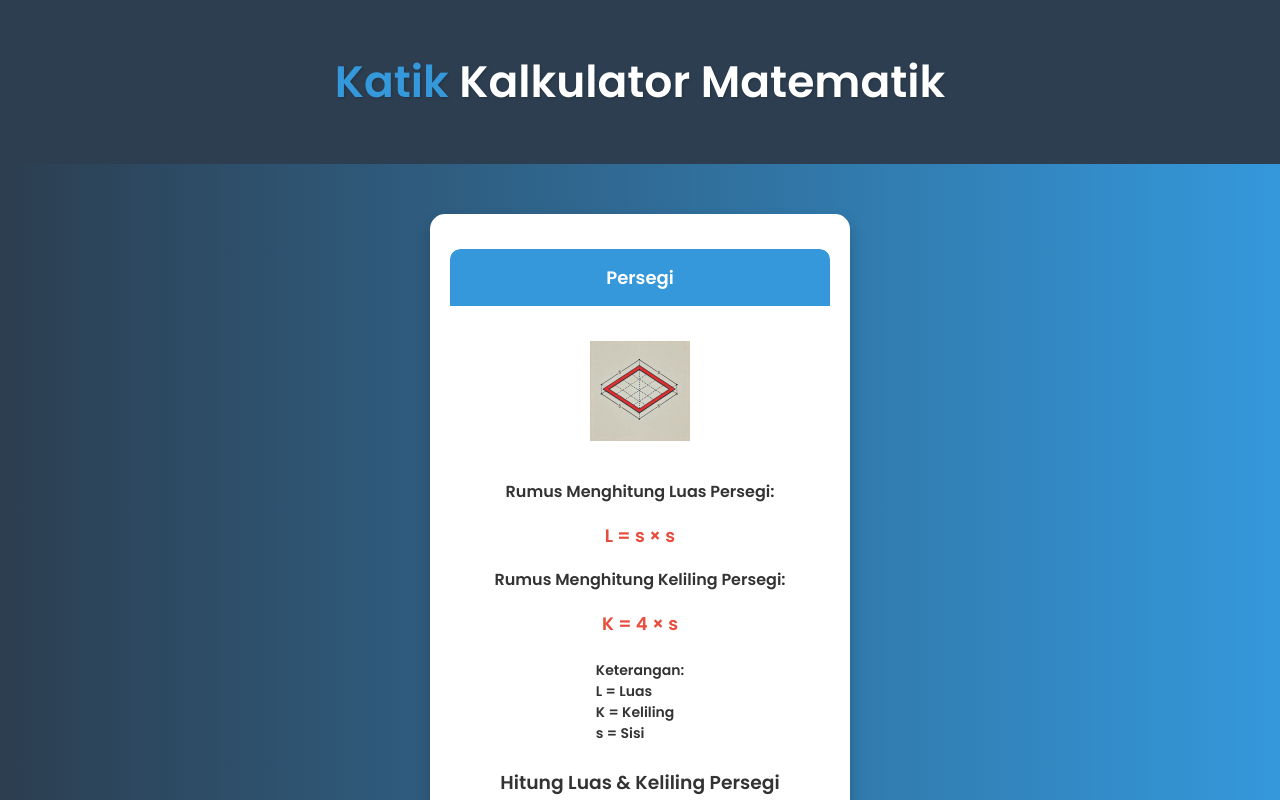
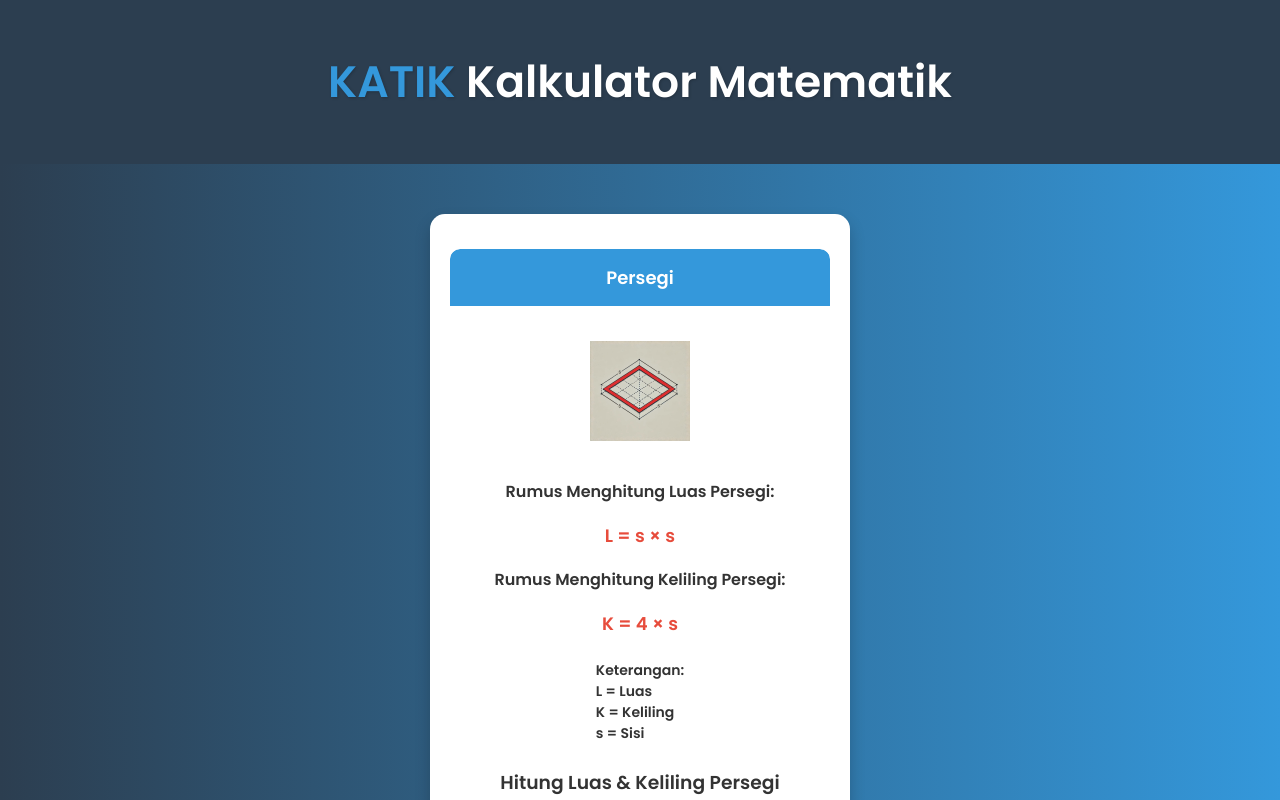
Before and after one commit to revou-fundamental-course/17-mar-25-Wahyudi-tech, a plain HTML site: page index.html in a window 1280 px wide. Shown: the top 800 px of the page. Drawn offline with Linux system fonts and the light colour scheme.

Commit message:
update terakhir

```diff
--- a/index.html
+++ b/index.html
@@ -12,7 +12,7 @@
 
     <!-- Header / Judul Aplikasi -->
     <header class="no-animate">
-        <h1><span>Katik</span> Kalkulator Matematik</h1>
+        <h1><span>KATIK </span> Kalkulator Matematik</h1>
     </header>
 
     <div class="container">
```
